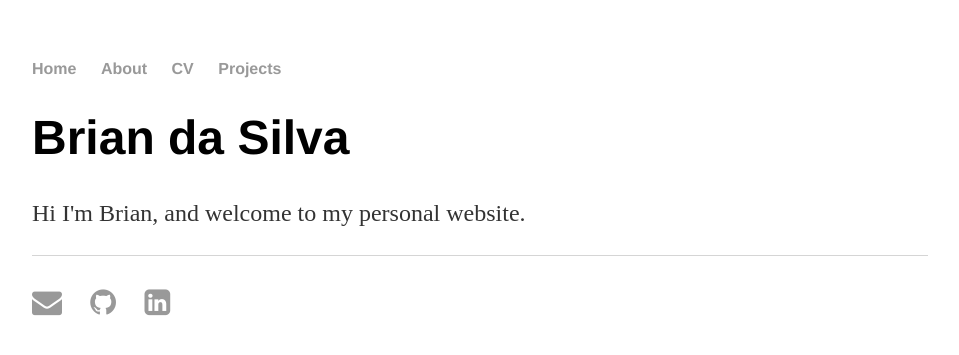
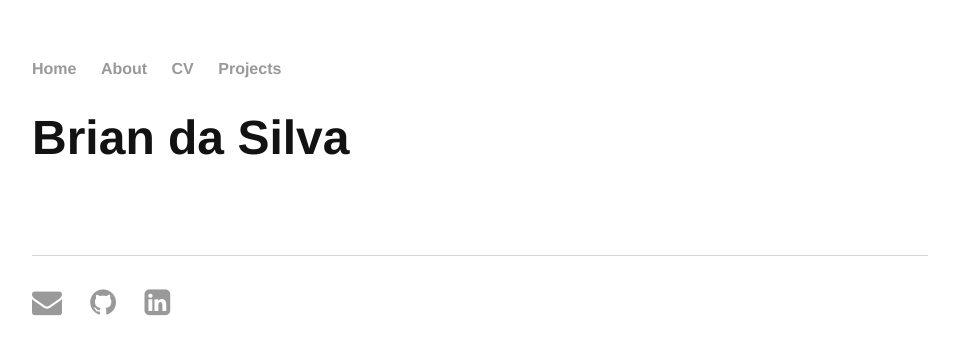
Before and after one commit to br1317/br1317.github.io, a Jekyll site: the page built from index.html, in a window 1280 px wide. Shown: the top 355 px of the page, without its empty margins (160-1119 px from the left). Built offline with Jekyll 4.4.1, drawn with Linux system fonts in a browser that asks for light colours.

```diff
--- a/css/main.css
+++ b/css/main.css
@@ -1,6 +1,7 @@
 body {
     margin: 60px auto;
     width: 70%;
+    color: #121212
 }
 nav ul, footer ul {
     font-family:'Helvetica', 'Arial', 'Sans-Serif';
@@ -30,7 +31,7 @@
 p {
     font-size: 1.5em;
     line-height: 1.4em;
-    color: #333;
+    color: white;
 }
 footer {
     border-top: 1px solid #d5d5d5;
```
